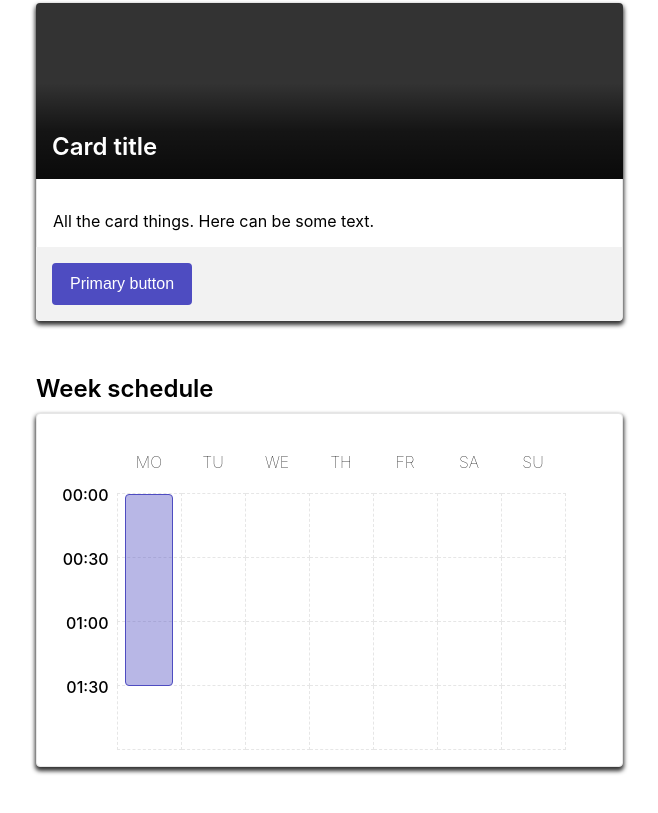
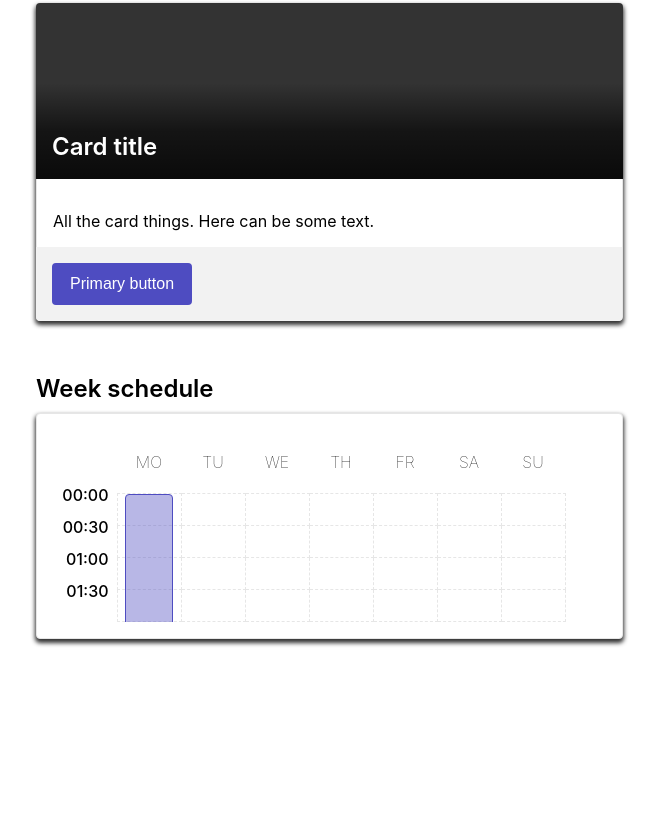
Before and after one commit to dejakob/alegrify-ui, a website: page index.html in a window 1280 px wide. Shown: the part 3564-4377 px from the top of the page, without its empty margins (140-798 px from the left). After the commit the page ends 4251 px from the top, so only its background shows below. Drawn offline with Linux system fonts and the light colour scheme.

Commit message:
week schedule update

```diff
--- a/lib/week-schedule.less
+++ b/lib/week-schedule.less
@@ -35,9 +35,9 @@
     &__cell {
         position: relative;
         vertical-align: top;
-        height: @week-schedule-cell-size;
-        min-height: @week-schedule-cell-size;
-        max-height: @week-schedule-cell-size;
+        height: @week-schedule-cell-size * 0.5;
+        min-height: @week-schedule-cell-size * 0.5;
+        max-height: @week-schedule-cell-size * 0.5;
         width: @week-schedule-cell-size;
         min-width: @week-schedule-cell-size;
         max-width: @week-schedule-cell-size;
@@ -93,20 +93,17 @@
                 background: none;
                 border: none;
                 width: 100%;
-                height: @space-32;
+                height: @space-8;
 
-                &:hover {
-                    background-color: fade(@primary-color, 80%);
-                }
                 &:focus {
                     outline: none;
                 }
             }
             &-up {
-                cursor: n-resize;
+                cursor: ns-resize;
             }
             &-down {
-                cursor: s-resize;
+                cursor: ns-resize;
                 position: absolute;
                 bottom: 0;
             }
```
Also changed, not shown: alegrify-ui.css, alegrify-ui.min.css.
